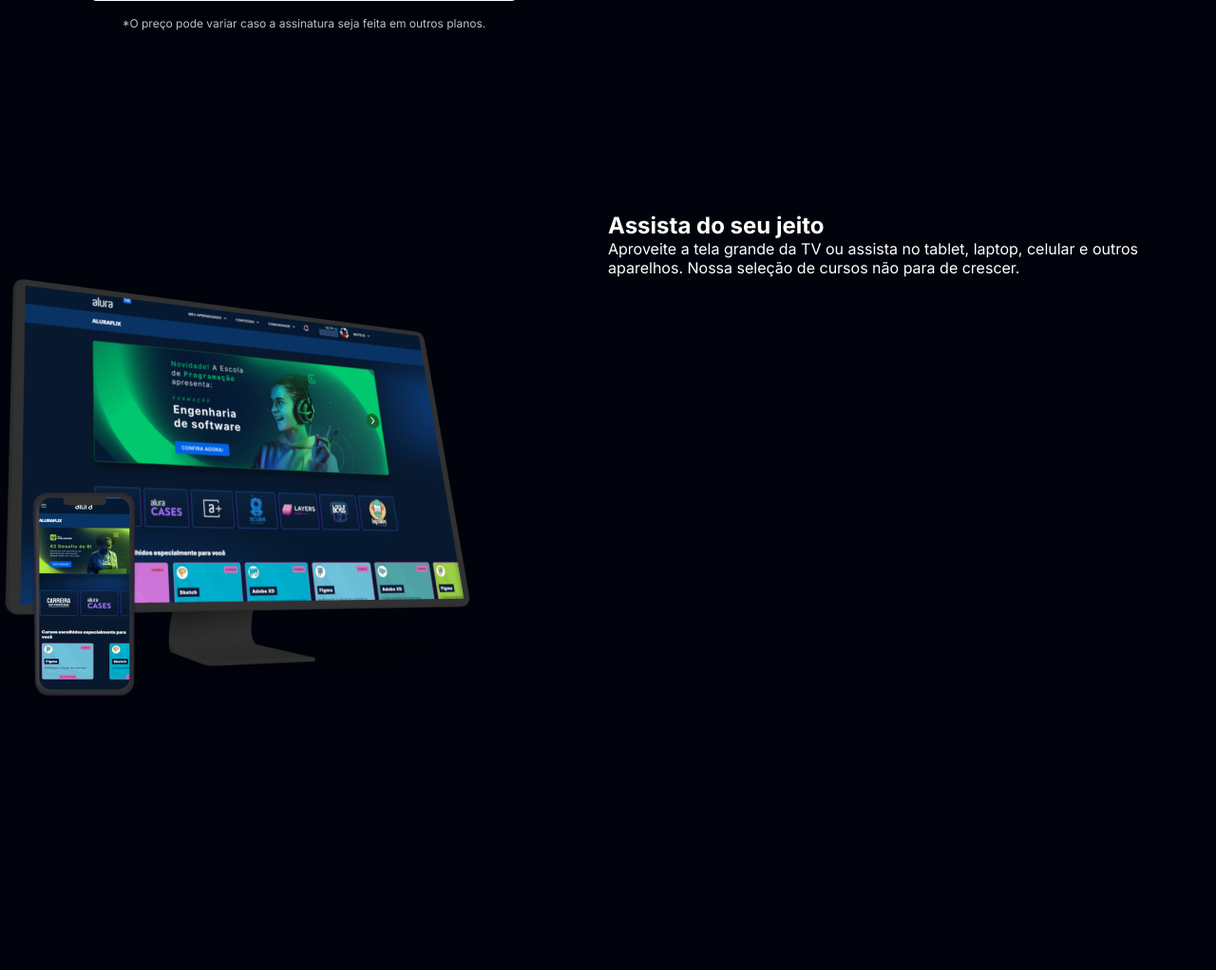
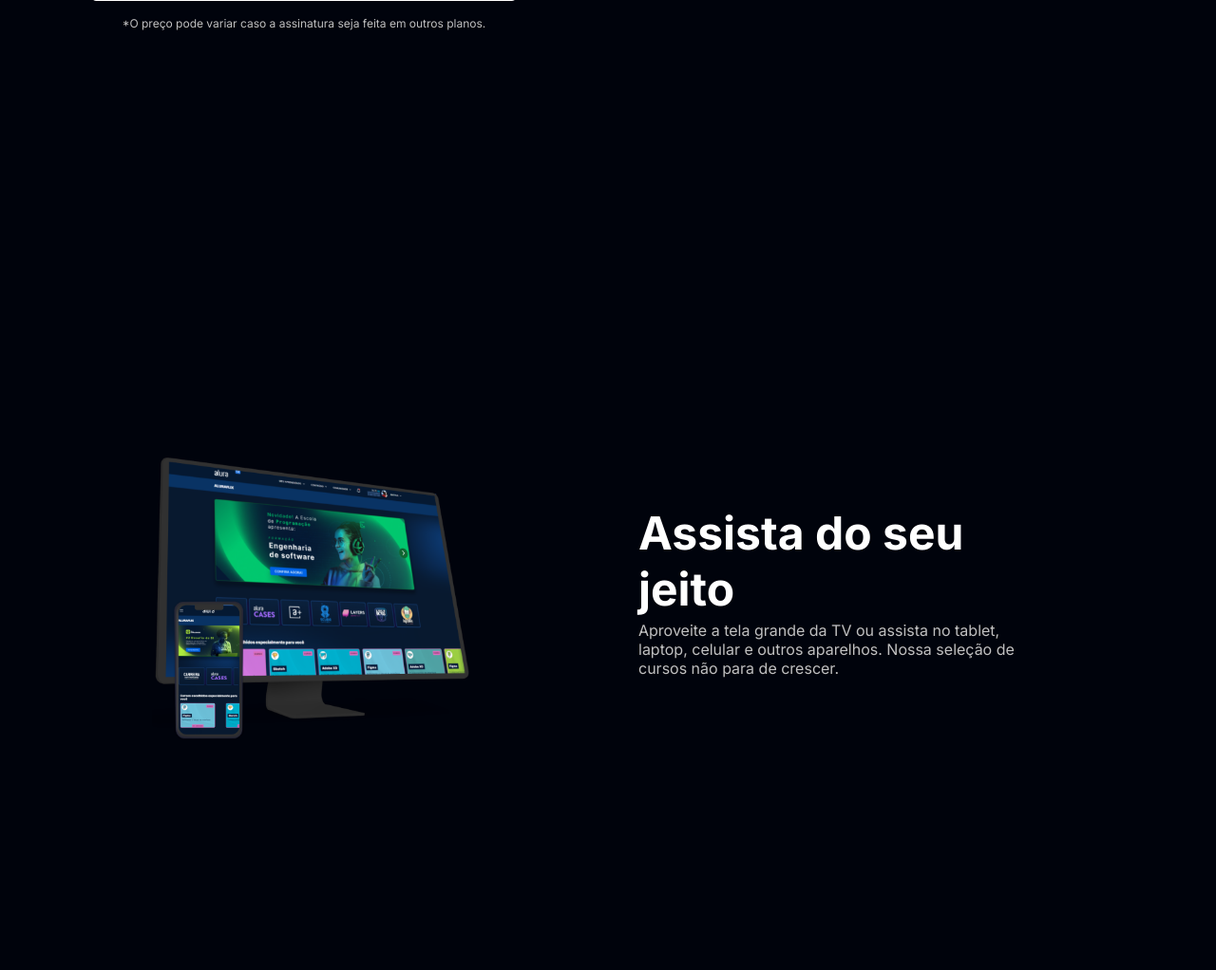
Before and after one commit to lucasalesfivet/alura, a PHP site: page / in a window 1280 px wide. Shown: the part 577-1599 px from the top of the page at 95% size. Run offline with PHP 8.4, Linux system fonts and the light colour scheme.

Commit message:
criando 2 section

```diff
--- a/html-css/alura-plus/style.css
+++ b/html-css/alura-plus/style.css
@@ -68,21 +68,25 @@ body {
 }
 
 .secundario {
-
+    align-items: center;
+    margin: 0 10em;
 }
 
-.secundario__iamgem {
-
+.secundario__imagem {
+    width: 70%;
 }
 
 .container__descricao {
-
+    padding: 2em;
 }
 
 .descricao__titulo {
-
+    font-weight: 700;
+    font-size: 48px;
+    color: var(--branco-principal);
+    margin-bottom: 0.1em;
 }
 
 .descricao__texto {
-
+    color: var(--cinza-secundario);
 }
```
